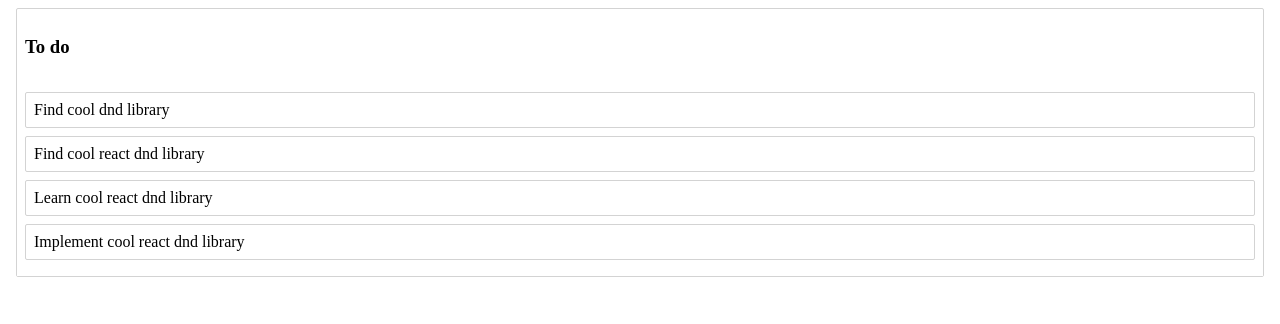
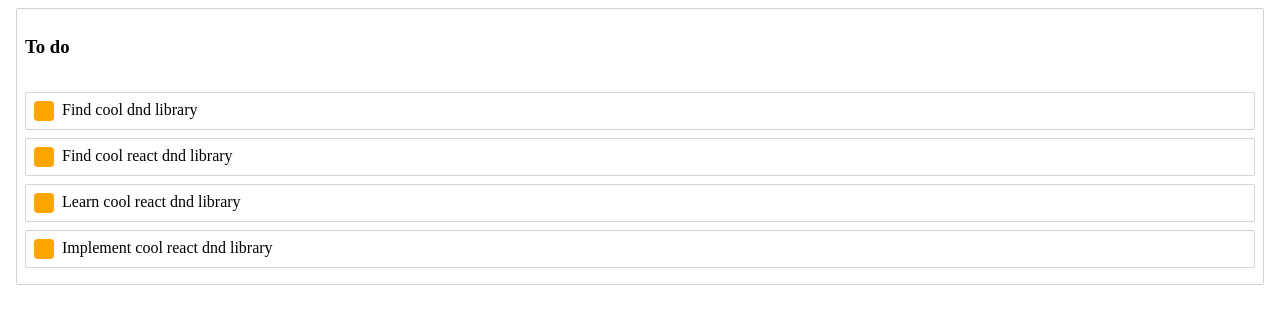
Before and after one commit to SmolinPavel/dnd-task-app, a React (Create React App) app: page / in a window 1280 px wide. Shown: the top 324 px of the page. Built offline with nearby package versions, Linux system fonts and the light colour scheme.

Commit message:
Lesson 8

```diff
--- a/src/Task.js
+++ b/src/Task.js
@@ -1,13 +1,22 @@
-import React from "react";
-import styled from "styled-components";
-import { Draggable } from "react-beautiful-dnd";
+import React from 'react';
+import styled from 'styled-components';
+import { Draggable } from 'react-beautiful-dnd';
 
 const Container = styled.div`
   border: 1px solid lightgrey;
   padding: 8px;
   margin-bottom: 8px;
   border-radius: 2px;
-  background-color: ${props => (props.isDragging ? "lightgreen" : "white")};
+  background-color: ${props => (props.isDragging ? 'lightgreen' : 'white')};
+  display: flex;
+`;
+
+const Handle = styled.div`
+  width: 20px;
+  height: 20px;
+  background-color: orange;
+  border-radius: 4px;
+  margin-right: 8px;
 `;
 
 const Task = ({ index, task: { content, id } = {} }) => (
@@ -15,10 +24,9 @@
     {(provided, snapshot) => (
       <Container
         {...provided.draggableProps}
-        {...provided.dragHandleProps}
         ref={provided.innerRef}
-        isDragging={snapshot.isDragging}
-      >
+        isDragging={snapshot.isDragging}>
+        <Handle {...provided.dragHandleProps} />
         {content}
       </Container>
     )}
```
